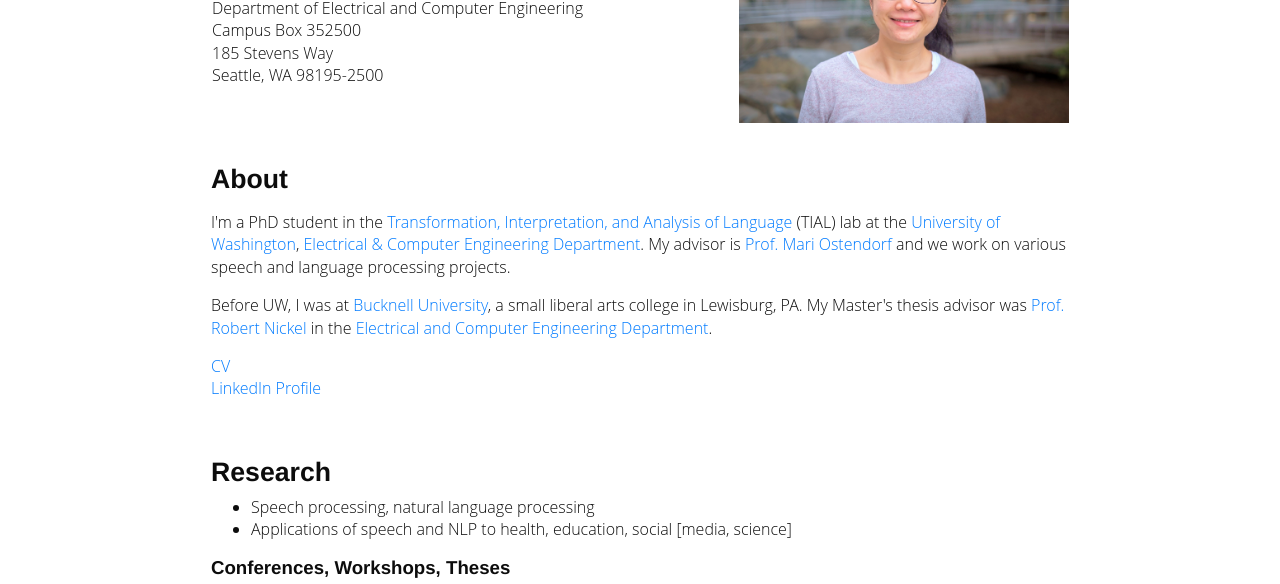
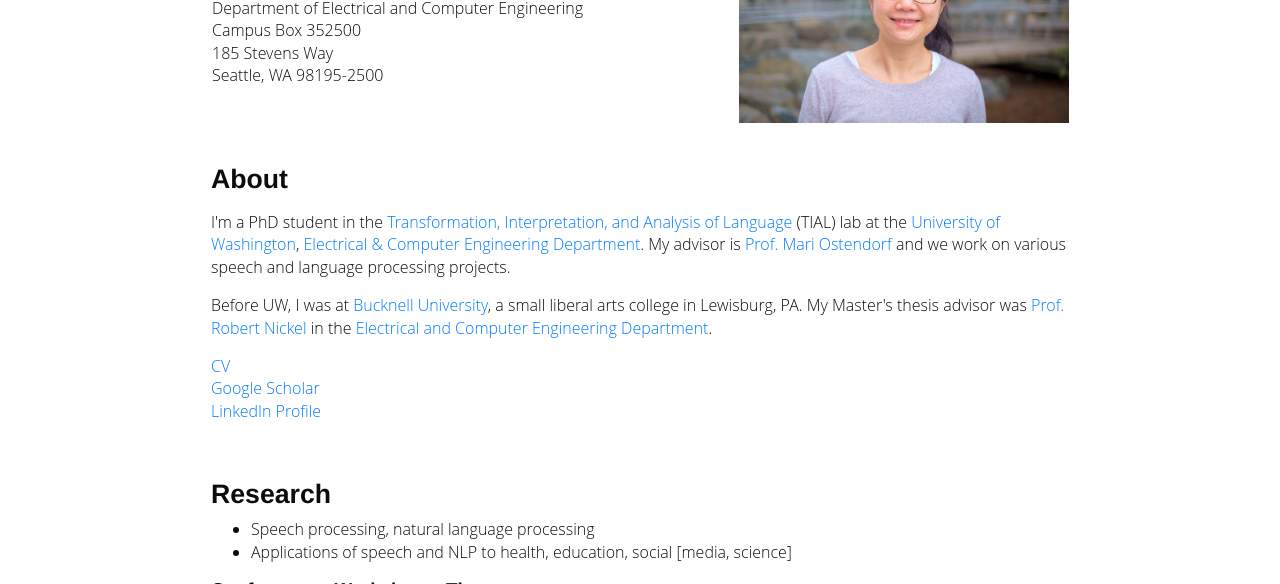
Before and after one commit to ttmt001/ttmt001.github.io, a plain HTML site: page index.html in a window 1280 px wide. Shown: the part 167-751 px from the top of the page. Drawn offline with nearby package versions, Linux system fonts and the light colour scheme.

Commit message:
Update index.html

```diff
--- a/index.html
+++ b/index.html
@@ -114,6 +114,8 @@
 
         <p>
         <a href="pdfs/cv_ttmt001_jan2020.pdf">CV</a>
+        <br>
+        <a href="https://scholar.google.com/citations?user=pJXKrrkAAAAJ&hl=en">Google Scholar</a>
         <br>
         <a href="https://www.linkedin.com/pub/trang-tran/35/a80/540">LinkedIn Profile</a>
         </p>
```
